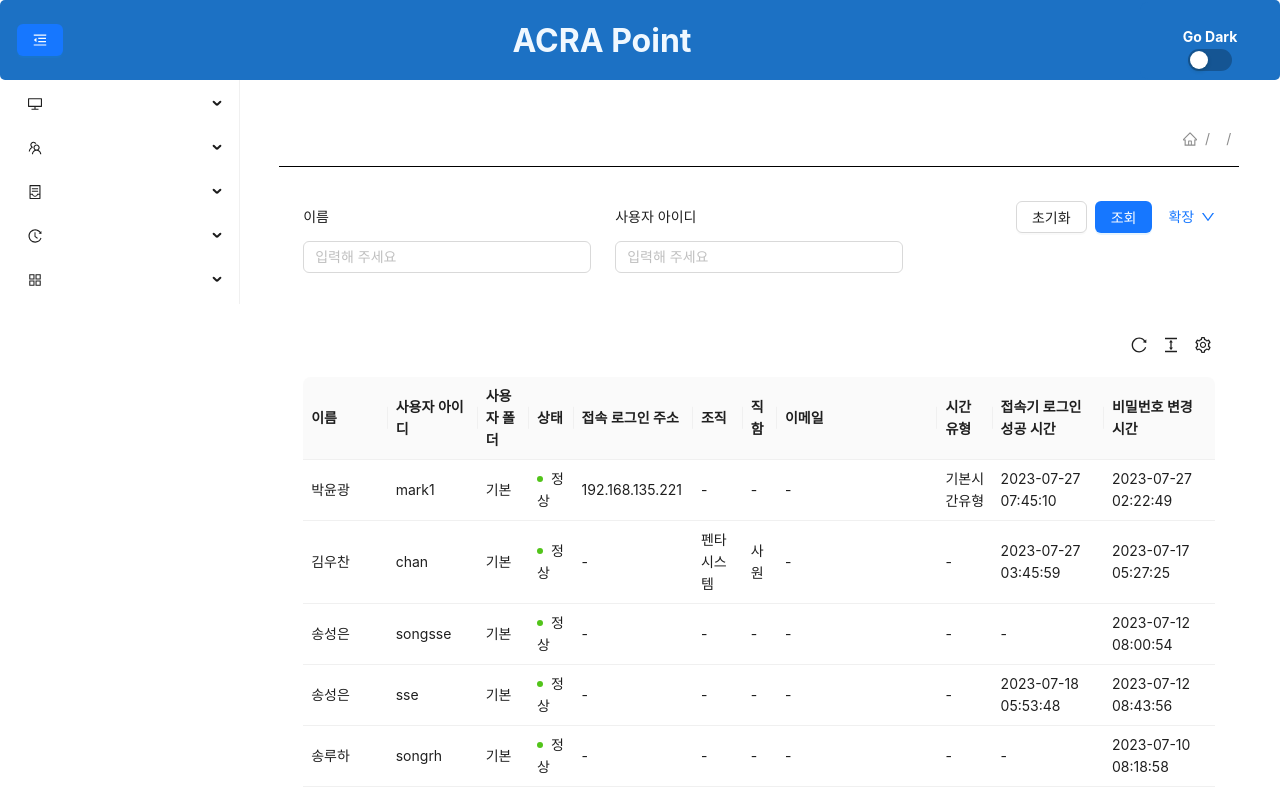
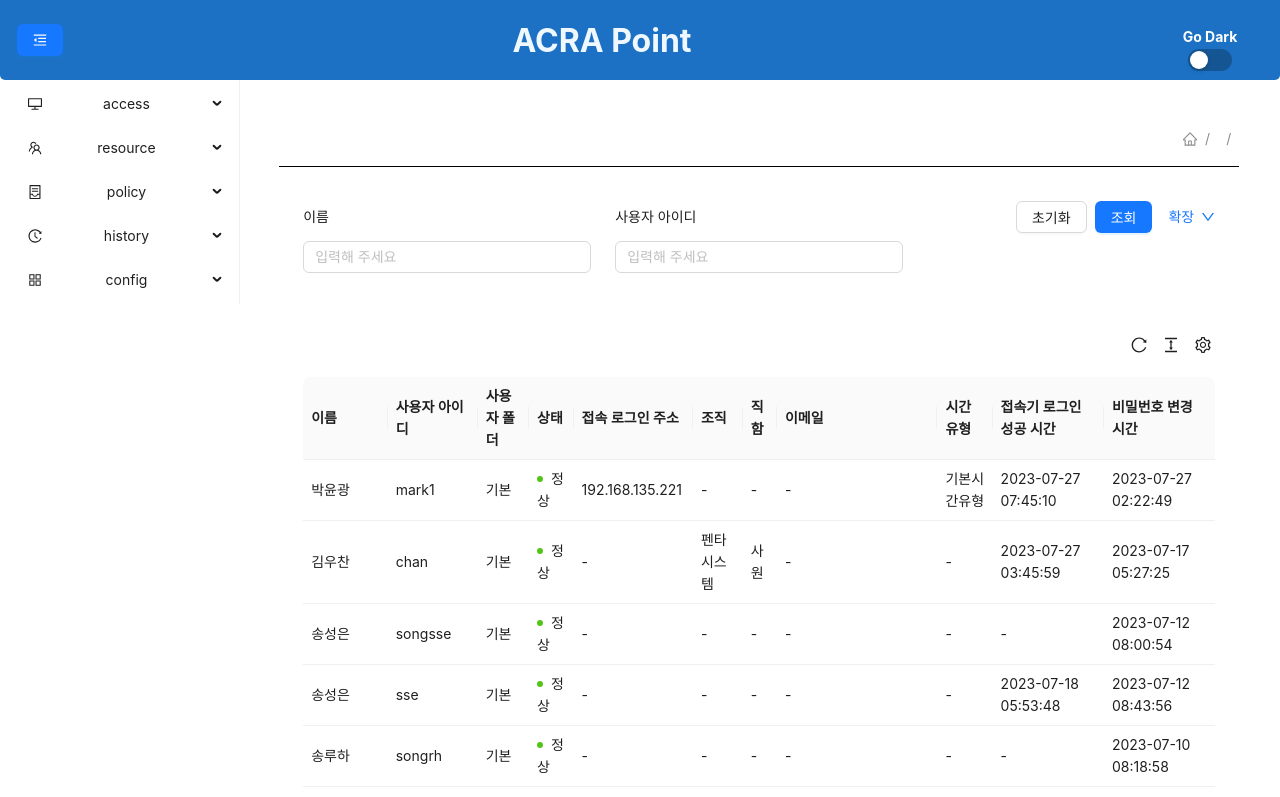
Before and after one commit to kihyun1998/react_button, a React (Create React App) app: page / in a window 1280 px wide. Shown: the top 797 px of the page. Built offline with nearby package versions, Linux system fonts and the light colour scheme.

Commit message:
메뉴 커스텀

```diff
--- a/src/css/App.css
+++ b/src/css/App.css
@@ -51,8 +51,9 @@ body{
   display: flex;
   justify-content: space-between;
   align-items: center;
-  border-radius: 5px;
   width: 100%;
+  border-bottom-left-radius: 5px;
+  border-bottom-right-radius: 5px;
 }
 .btn-menu{
   margin-left: 1em;
@@ -96,7 +97,3 @@ hr {
   width: 100%;
   height: 1px;
 }
-
-.ant-menu-title-content {
-  display: none;
-}
--- a/src/js/App.js
+++ b/src/js/App.js
@@ -6,7 +6,7 @@ import ResourceUser from './pages/User';
 import menuData from '../data/menu.json'
 
 import koKR from 'antd/lib/locale/ko_KR';
-import { ConfigProvider, theme, Button, Card, Switch, Menu, Popover } from "antd";
+import { ConfigProvider, theme, Button, Card, Switch, Menu, Popover, ItemGroup } from "antd";
 import {
   AppstoreOutlined,
   ContainerOutlined,
@@ -53,10 +53,38 @@ const setItems = ()=>{
   return itemsArr
 }
 
+const setItemsCol = ()=>{
+  let itemsArr=[]
+  let cnt = 0
+  for (let [k, v] of Object.entries(menuData.Children)) {
+    if (v.Show == true){
+      let subArr = []
+      let subArr2 = []
+      for (let [ck,cv] of Object.entries(v.Children)){
+        if(cv.Show == true){
+          let sub_itm = getItem(ck,ck)
+          subArr2.push(sub_itm)
+        }
+      }
+
+      let itmArr = []
+      let itm2 = getItem(k,`${k}_${cnt}`,null,subArr2,'group')
+      itmArr.push(itm2)
+
+      let itm = getItem(k,k,iconList[cnt-1],itmArr)
+      itemsArr.push(itm)
+    }
+    cnt++
+  }
+
+  return itemsArr
+}
+
 
 
 function App() {
   let items = setItems()
+  let colItems = setItemsCol()
   const { defaultAlgorithm, darkAlgorithm } = theme;
   const [isDarkMode, setIsDarkMode] = useState(false);
   const [keyPath, setKeyPath] = useState(['','']);
@@ -70,33 +98,6 @@ function App() {
   const toggleCollapsed = () => {
     setCollapsed(!collapsed);
   };
-
-  function CustomPopover({ children, subMenu, onItemClick }) {
-    const content = (
-      <div>
-        {subMenu.children.map((sub) => (
-          <div
-            key={sub.key}
-            style={{ marginBottom: 10, cursor: "pointer" }}
-            onClick={() => onItemClick(`${subMenu.label}: ${sub.label}`)}
-          >
-            {sub.label}
-          </div>
-        ))}
-      </div>
-    );
-
-    return (
-      <Popover
-        title={subMenu.label}
-        content={content}
-        trigger="hover"
-        placement="rightTop"
-      >
-        <div>{children}</div>
-      </Popover>
-    );
-  }
 
   return (
     <div className="App" style={{backgroundColor : isDarkMode ? "#000000" : "#ffffff"}}>
@@ -127,7 +128,6 @@ function App() {
               {/* 메뉴부분 */}
               <div className='menu'>
                 <Menu
-
                   mode="inline"
                   inlineCollapsed={collapsed}
                   //커스텀을 위해서 주석처리
@@ -141,24 +141,43 @@ function App() {
                   }}
                 >
 
-                  {/*일단 커스텀한거 잘 작동하긴 함*/}
+                  {/* 메뉴 커스텀 코드 */}
+                  {
+                    collapsed ? (
+                      colItems.map((sub)=>(
+                        <SubMenu
+                          key={sub.key}
+                          icon={sub.icon}
+                          title={sub.label}
+                        >
 
-                  {items.map((item)=>(
+                          {sub.children.map((g)=>(
+                            <Menu.ItemGroup
+                              title={g.label}
+                              key={g.key}
+                            >
+                              {g.children.map((i=>(
+                                <Menu.Item
+                                  label={i.label}
+                                  key={i.key}
+                                >
+                                  {i.label}
+
+                                </Menu.Item>
+                              )))}
+                            </Menu.ItemGroup>
+                          ))}
+
+                        </SubMenu>
+                      ))
+
+                    ) : (
+                      items.map((item)=>(
                         <SubMenu
                           key={item.key}
                           icon={item.icon}
-                      title={
-                        collapsed ? (
-                          <CustomPopover
-                            subMenu={item}
-                            onItemClick={(value) => console.log("Sub-item selected:", value)}
-                          >
-                            {item.label}
-                          </CustomPopover>
-                        ) : (
-                          item.label
-                        )
-                      }
+                          title={item.label}
+                          type={item.type}
                         >
 
                           {item.children.map((sub)=>(
@@ -171,7 +190,11 @@ function App() {
                           )}
 
                         </SubMenu>
-                  ))}
+                      ))
+                    )
+                  }
+                  {/* 메뉴 커스텀 코드 */}
+
                 </Menu>
               </div>
 
```
Lines whose indentation alone changed are shown as unchanged.
